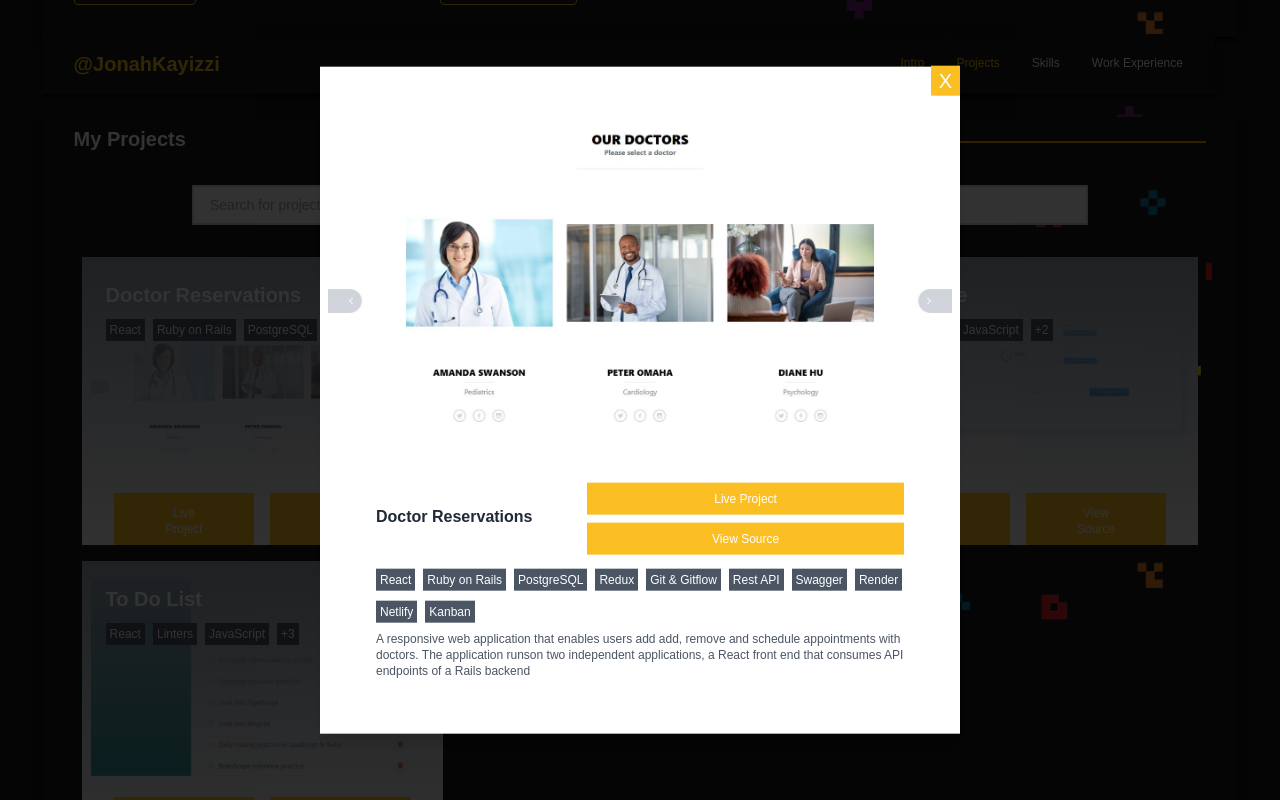
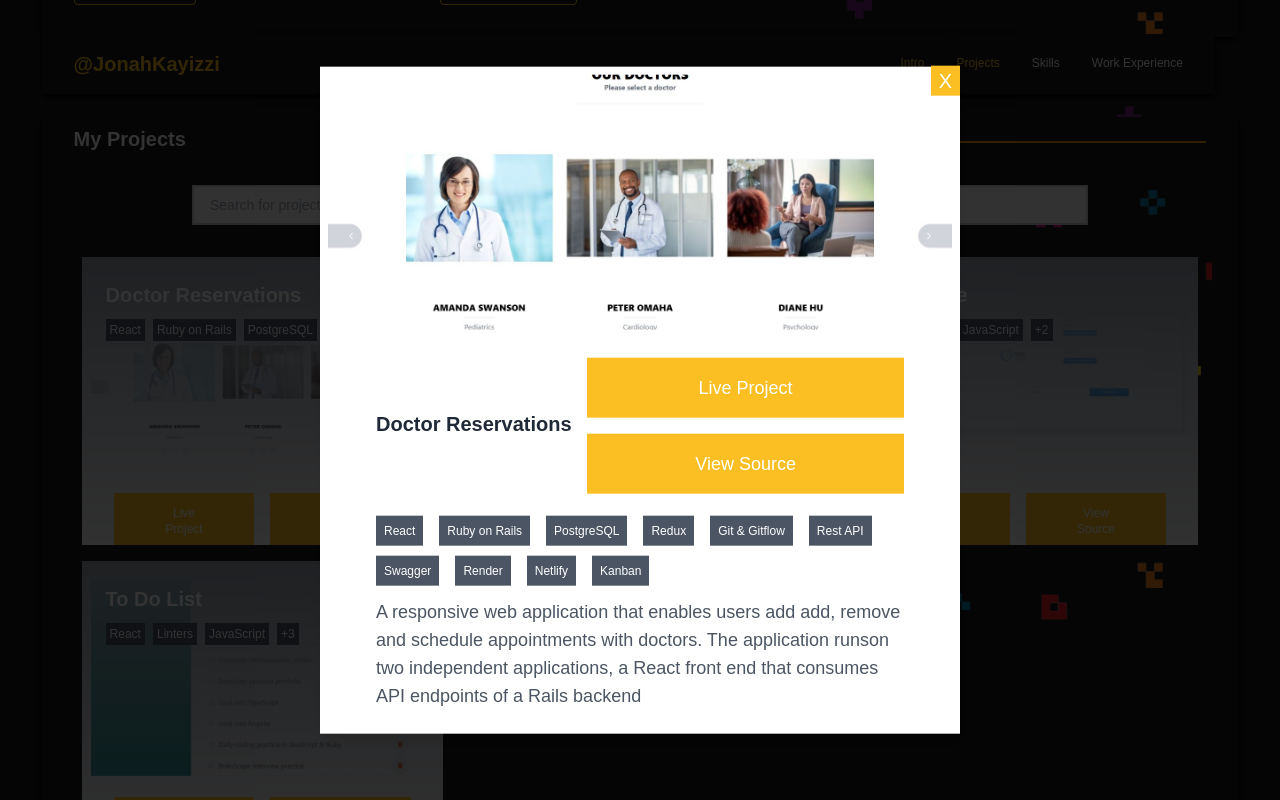
Before and after one commit to JonahKayizzi/my-portfolio, a React (Create React App) app: page / in a window 1280 px wide. Both pictures are taken after a click on the button 262 px from the left and 883 px from the top of the page. Shown: the part 483-1283 px from the top of the page. Built offline with nearby package versions, Linux system fonts and the light colour scheme.

Commit message:
Resize content of projects card

```diff
--- a/src/components/Modal.js
+++ b/src/components/Modal.js
@@ -25,15 +25,15 @@ const Modal = ({ item, handleClose }) => (
       </div>
       <div className="p-4 lg:px-12 px-2">
         <div className="flex lg:flex-row flex-col justify-between items-center">
-          <h1 className="text-md font-extrabold text-gray-800 lg:w-2/3 w-full lg:order-first order-1">
+          <h1 className="xl:text-xl text-md font-extrabold text-gray-800 lg:w-2/3 w-full lg:order-first order-1">
             {item.name}
           </h1>
-          <div className="flex flex-col items-center mt-1 text-xs w-full">
+          <div className="flex flex-col items-center mt-1 xl:text-lg text-xs w-full">
             {item.demo && (
               <Link
                 to={item.demo}
                 target="_blank"
-                className="bg-amber-400 hover:bg-amber-500 hover:text-black text-center text-white py-2 px-8 m-1 w-full"
+                className="bg-amber-400 hover:bg-amber-500 hover:text-black text-center text-white xl:py-4 py-2 px-8 xl:m-2 m-1 w-full"
               >
                 Live Project
               </Link>
@@ -41,23 +41,25 @@ const Modal = ({ item, handleClose }) => (
             <Link
               to={item.source}
               target="_blank"
-              className="bg-amber-400 hover:bg-amber-500 hover:text-black text-center text-white py-2 px-8 m-1 w-full"
+              className="bg-amber-400 hover:bg-amber-500 hover:text-black text-center text-white xl:py-4 py-2 px-8 xl:m-2 m-1 w-full"
             >
               View Source
             </Link>
           </div>
         </div>
 
-        <ul className="flex justify-start flex-wrap gap-2 mt-2">
+        <ul className="flex justify-start flex-wrap xl:gap-4 gap-2 xl:mt-4 mt-2">
           {item.tools.map((tool) => (
             <li key={tool}>
-              <span className="text-xs text-white m-0 p-1 bg-gray-600">
+              <span className="xl:text-md text-xs text-white m-0 xl:p-2 p-1 bg-gray-600">
                 {tool}
               </span>
             </li>
           ))}
         </ul>
-        <p className="mt-2 text-gray-600 text-xs">{item.description}</p>
+        <p className="xl:mt-4 mt-2 text-gray-600 xl:text-lg text-xs">
+          {item.description}
+        </p>
       </div>
     </div>
   </div>
```
